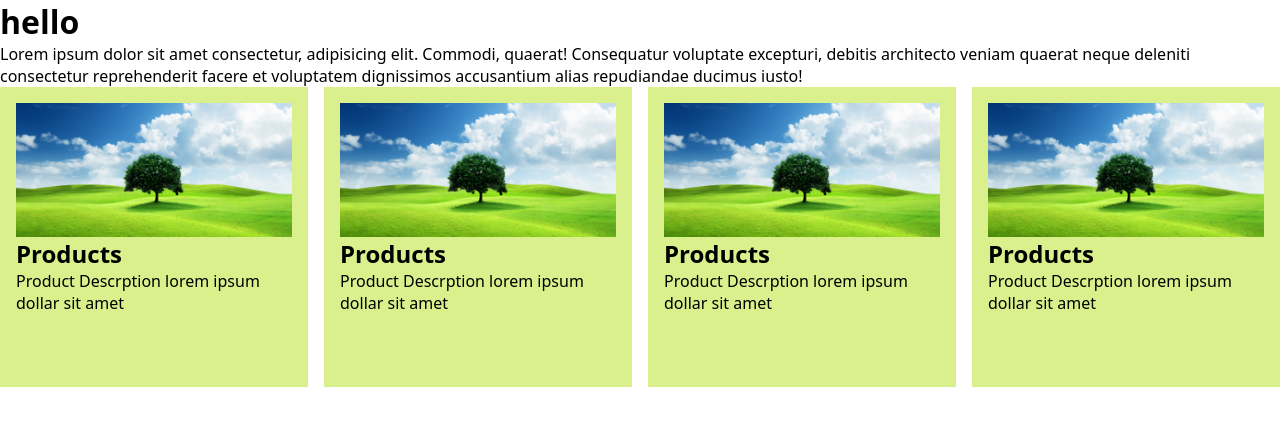
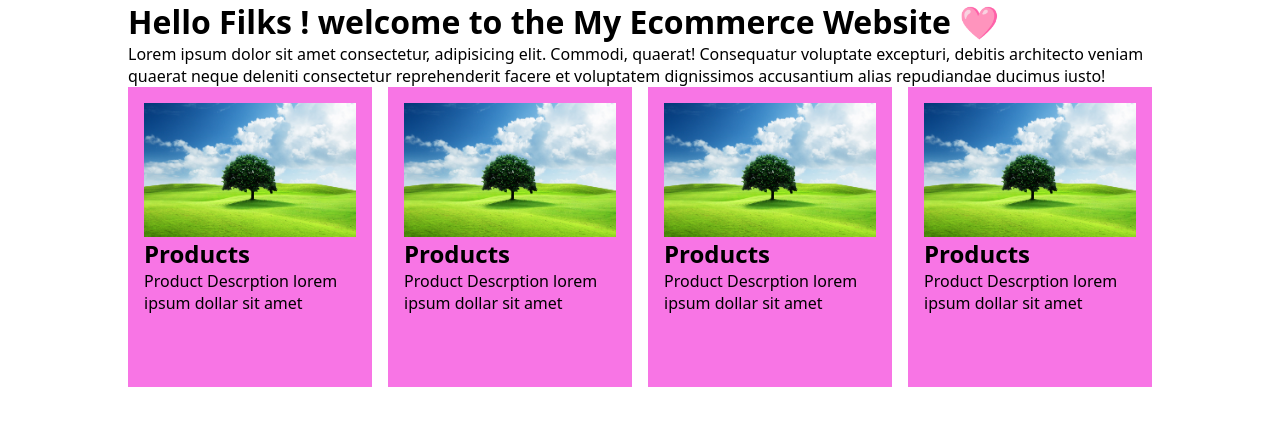
Before and after one commit to mshirsha/git-learning-project, a plain HTML site: page index.html in a window 1280 px wide. Drawn offline with Linux system fonts and the light colour scheme.

Commit message:
updated page layout spacings KP

```diff
--- a/index.css
+++ b/index.css
@@ -7,11 +7,18 @@ body{
 }
 
 
+.main-container{
+    width:80%;
+    margin: auto;
+
+}
+
+
 .card{
     /* width:200px; */
     height: 300px;
     padding:1rem;
-    background-color: rgb(218, 240, 140);
+    background-color: rgb(248, 117, 229);
 }
 
 .product-thumb{
@@ -27,5 +34,6 @@ body{
 .products-container{
     display: grid;
     grid-template-columns: 1fr 1fr 1fr 1fr;
-    gap:1rem
+    gap:1rem;
+
 }
--- a/index.html
+++ b/index.html
@@ -8,7 +8,8 @@
     <title>Document</title>
 </head>
 <body>
-    <h1>hello</h1>
+    <div class="main-container">
+        <h1>Hello Filks ! welcome to the My Ecommerce Website 🩷</h1>
         <div class="">Lorem ipsum dolor sit amet consectetur, adipisicing elit. Commodi, quaerat! Consequatur voluptate excepturi, debitis architecto veniam quaerat neque deleniti consectetur reprehenderit facere et voluptatem dignissimos accusantium alias repudiandae ducimus iusto!</div>
 
         <section class="products-container">
@@ -48,6 +49,7 @@
                 <p>Product Descrption lorem ipsum dollar sit amet</p>
             </div>
         </section>
+    </div>
 
 </body>
 </html>
```
Lines whose indentation alone changed are shown as unchanged.
